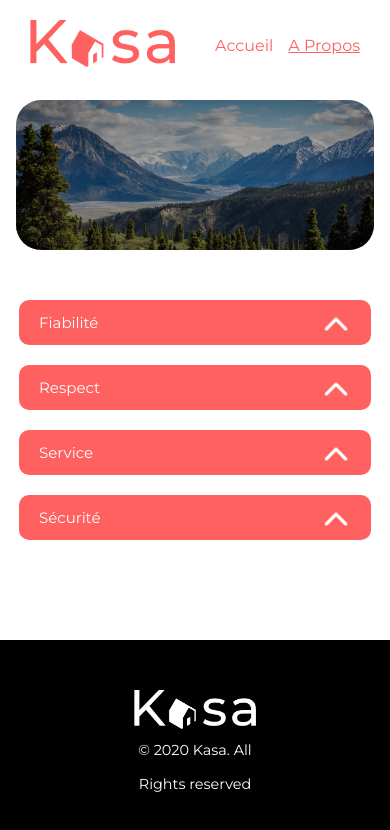
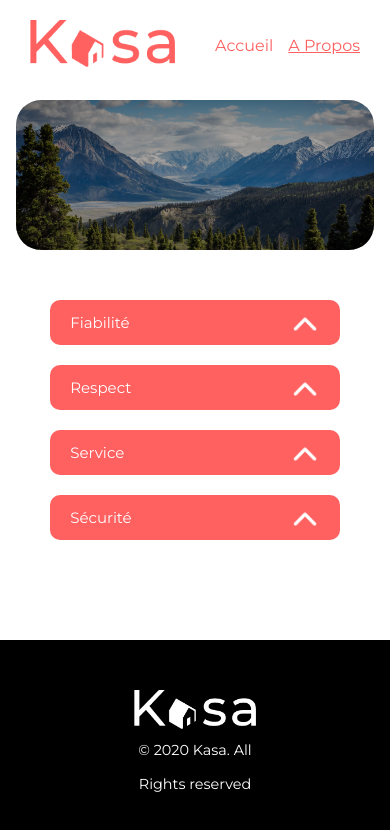
Before and after one commit to TristanAly/le-site-de-kasa, a React (Vite) app in the folder kaza/: page /about in a window 390 px wide. Shown: the top 830 px of the page. Built offline with nearby package versions, Linux system fonts and the light colour scheme.

Commit message:
correction responsive folding menu and  navbar version tablet

```diff
--- a/kaza/src/App.jsx
+++ b/kaza/src/App.jsx
@@ -13,10 +13,10 @@ function App() {
     <div className="App">
       <NavBar />
       <Routes>
-        <Route path="/" element={<Home />} />
-        <Route path="/about" element={<About />} />
-        <Route path="/location/:id" element={<Location />} />
-        <Route path="*" element={<Error />} />
+        <Route exact path="/" element={<Home />} />
+        <Route exact path="/about" element={<About />} />
+        <Route exact path="/location/:id" element={<Location />} />
+        <Route exact path="*" element={<Error />} />
       </Routes>
       <Footer />
     </div>
--- a/kaza/src/pages/Location/Location.jsx
+++ b/kaza/src/pages/Location/Location.jsx
@@ -13,7 +13,7 @@ export const Location = () => {
   const { id } = useParams();
   const [data, setData] = useState(jsonData.find((data) => data.id === id));
 
-  if (setData === undefined) {
+  if (jsonData.find((data) => data.id === id) === undefined) {
     return <Error />;
   }
   return (
--- a/kaza/src/styles/components/_folding-menu.scss
+++ b/kaza/src/styles/components/_folding-menu.scss
@@ -1,7 +1,7 @@
 .appartement {
   margin: 20px 80px;
   &__description {
-    width: 100%;
+    // width: 100%;
     @include flex-space-between;
     margin-top: 24px;
     gap: 86px;
@@ -23,8 +23,32 @@
   }
   @include bp(mobile) {
     margin: 30px;
+    &__description {
+      display: flex;
+      flex-direction: column;
+      gap: 20px;
+      & .menu {
+        width: auto;
+        max-width: 100%;
+        & .info {
+          @include dropdown-info(150px);
+        }
+      }
+    }
   }
   @include bp(tablet) {
     margin: 40px;
+    &__description {
+      display: flex;
+      flex-direction: column;
+      gap: 20px;
+      & .menu {
+        width: auto;
+        max-width: 100%;
+        & .info {
+          @include dropdown-info(200px);
+        }
+      }
+    }
   }
 }
--- a/kaza/src/styles/components/_navBar.scss
+++ b/kaza/src/styles/components/_navBar.scss
@@ -43,9 +43,24 @@ header {
       & .links {
         gap: 15px;
         & a {
-          font-size: 1em;
+          font-size: 16px;
         }
       }
     }
   }
+  @include bp(tablet) {
+    height: 50px;
+    .navBar {
+      margin: 0 40px;
+      gap: 35px;
+
+      & img {
+        width: 145px;
+        height: 46.88px;
+      }
+      & .links {
+        gap: 15px;
+      }
+    }
+  }
 }
--- a/kaza/src/styles/components/_rating-and-host.scss
+++ b/kaza/src/styles/components/_rating-and-host.scss
@@ -12,10 +12,23 @@
     flex-direction: row-reverse;
     justify-content: space-between;
     align-items: center;
+    & .rating_container {
+      & img {
+        height: 32px;
+        width: 32px;
+      }
+    }
   }
   @include bp(tablet) {
     width: 60%;
     align-items: flex-end;
+    & .rating_container {
+      margin-top: 20px;
+      & img {
+        height: 32px;
+        width: 32px;
+      }
+    }
   }
   @include bp(desktop) {
     width: 60%;
--- a/kaza/src/styles/mixins/_mixins.scss
+++ b/kaza/src/styles/mixins/_mixins.scss
@@ -1,5 +1,5 @@
 @mixin dropdown-info($size) {
-  width: 100%;
+  max-width: 100%;
   font-size: 18px;
   margin: 0;
   font-weight: 400;
@@ -7,15 +7,24 @@
   color: $primary-color;
   height: $size;
   background-color: $secondary-color;
+  border-radius: 5px;
   transition: 0.25s ease-out, padding 0, 02 ease-out;
   color: rgb(4, 4, 4);
   padding: 25px 20px;
   @include bp(mobile) {
     font-size: 15px;
     padding: 10px 20px;
-    line-height: 1;
+    line-height: 1.2;
     p {
       margin-top: 4px;
+    }
+  }
+  @include bp(tablet) {
+    font-size: 17px;
+    padding: 10px 20px;
+    line-height: 1.5;
+    p {
+      margin-top: 10px;
     }
   }
 }
@@ -27,8 +36,6 @@
   align-items: center;
   margin-top: 0;
   background-color: $primary-color;
-
-  width: 100%;
   font-size: 18px;
   font-weight: 500;
   line-height: 25.67px;
```
